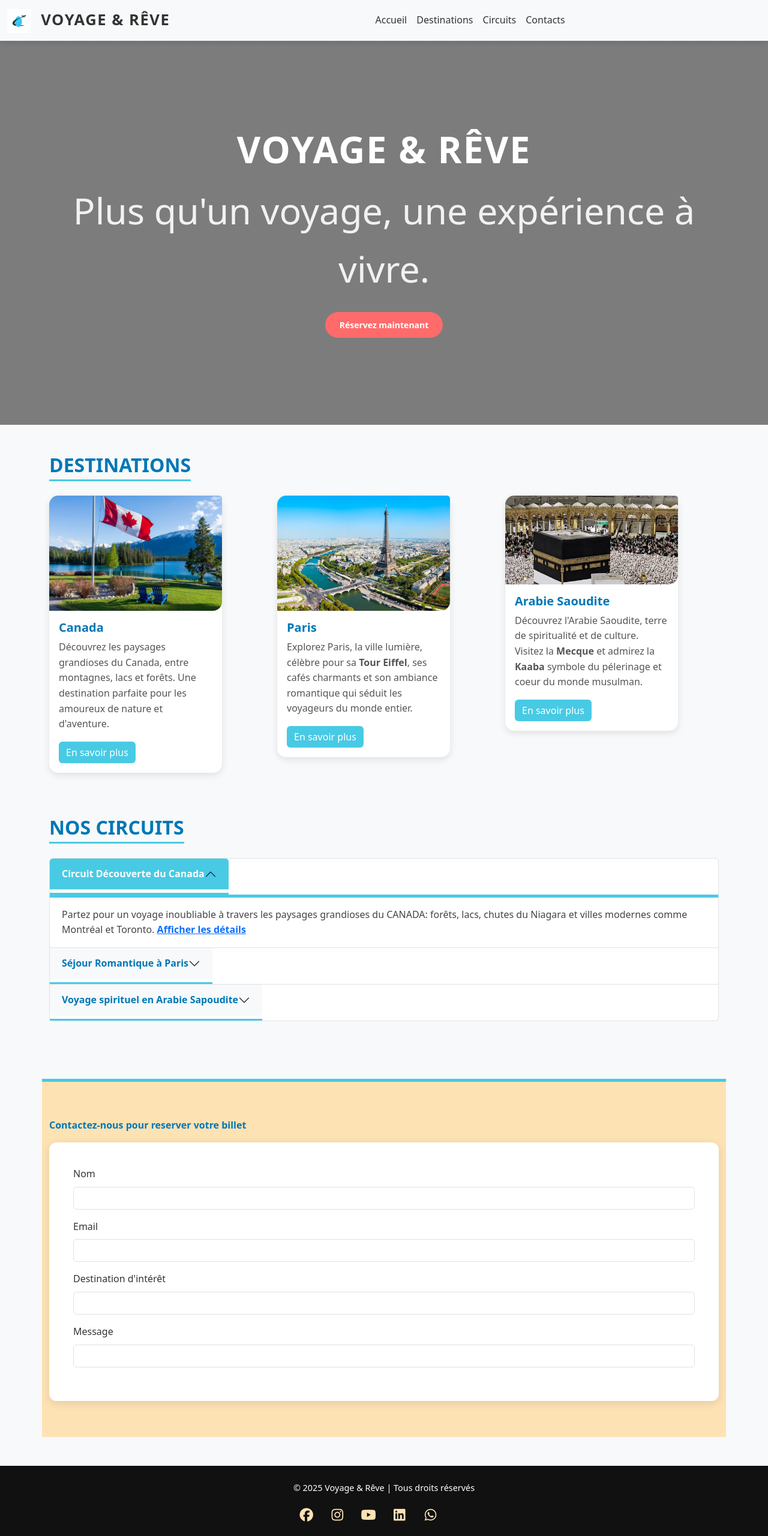
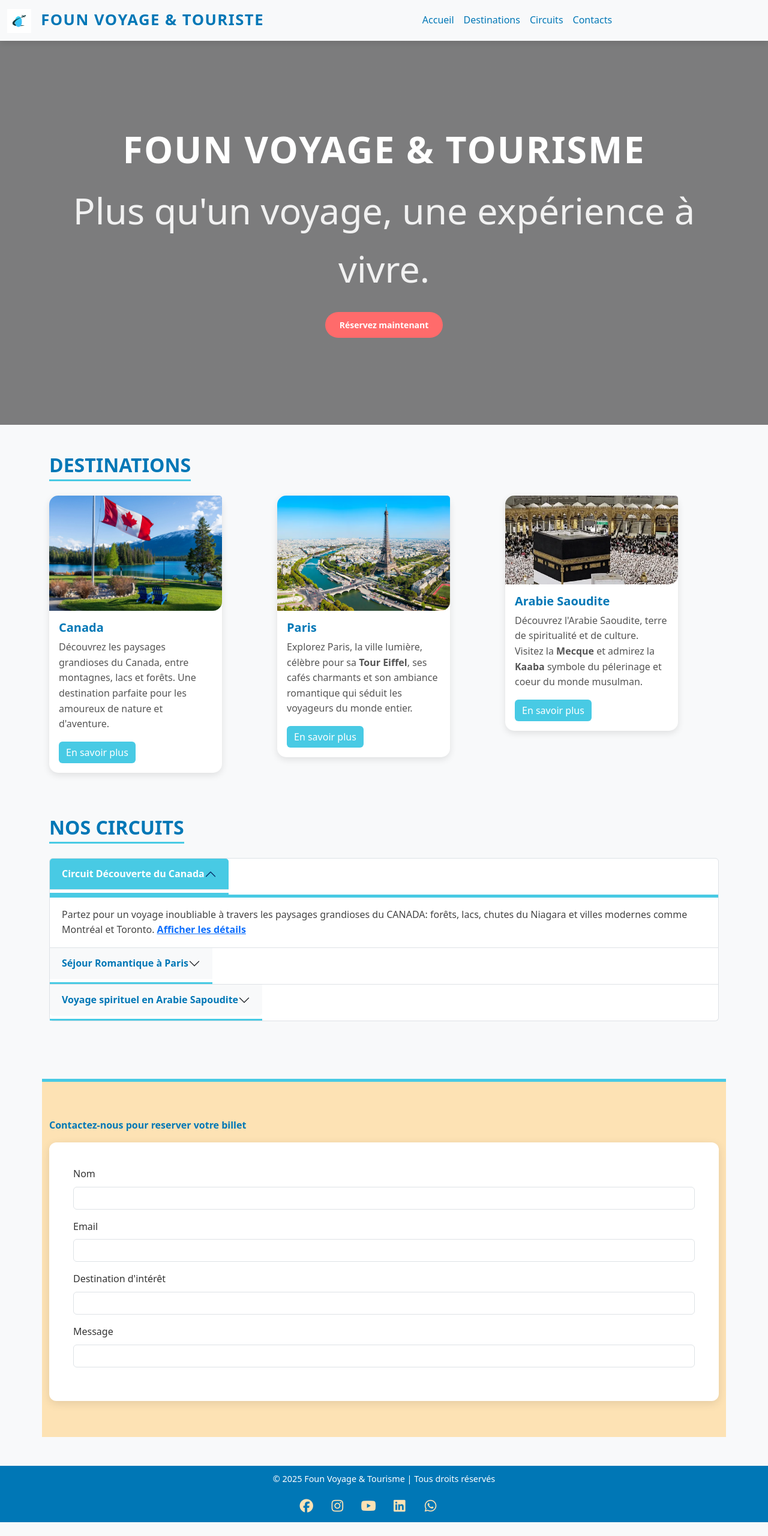
Before and after one commit to FounyC-web/Agence-de-voyage, a plain HTML site: page index.html in a window 1280 px wide. Shown: the whole page at 60% size. After the commit the page ends 2537 px from the top, so only its background shows below. Drawn offline with Linux system fonts and the light colour scheme; some icons are missing.

Commit message:
Modifier index.html

```diff
--- a/css/style.css
+++ b/css/style.css
@@ -17,7 +17,7 @@ body{
 .navbar-brand{
     font-weight: 700;
     font-size: 1.6rem;
-    color: #333;
+    color: #0077b6;
     text-transform: uppercase;
     letter-spacing: 1.5px;
 }
@@ -27,7 +27,7 @@ body{
 }
 
 .nav-link{
-    color: #333;
+    color: #0077b6;
     transition: all 0.3s ease;
     font-weight: 500;
     text-transform: capitalize;
@@ -199,11 +199,11 @@ h2{
 
 /* footer */
 footer{
-    background-color: #111;
+    background-color: #0077b6;
     color: #fff;
     font-size: 0.9rem;
     text-align: center;
-    padding: 25px 0;
+    padding: 10px 0;
 }
 
 footer a {
--- a/index.html
+++ b/index.html
@@ -3,7 +3,7 @@
 <head>
     <meta charset="UTF-8">
     <meta name="viewport" content="width=device-width, initial-scale=1.0">
-    <title>Voyage & rêve</title>
+    <title> Foun Voyage & Tourisme</title>
     <link rel="stylesheet" href="bootstrap-5.3.8-dist/css/bootstrap.css">
     <link rel="stylesheet" href="css/style.css">
     <link rel="stylesheet" href="https://cdnjs.cloudflare.com/ajax/libs/font-awesome/7.0.1/css/all.min.css" integrity="sha512-2SwdPD6INVrV/lHTZbO2nodKhrnDdJK9/kg2XD1r9uGqPo1cUbujc+IYdlYdEErWNu69gVcYgdxlmVmzTWnetw==" crossorigin="anonymous" referrerpolicy="no-referrer" />
@@ -15,7 +15,7 @@
   <div class="container-fluid">
      <a class="navbar-brand" href="#">
     <img src="images/logo1.png" alt="logo de l'agence" width="40" height="40" class="me-2">
-    <span>Voyage & rêve</span>
+    <span>Foun Voyage & Touriste</span>
       </a>
 
     <button class="navbar-toggler" type="button" data-bs-toggle="collapse" data-bs-target="#navbarNav" aria-controls="navbarNav" aria-expanded="false" aria-label="Toggle navigation">
@@ -45,7 +45,7 @@
     <div class="container">
         <div class="d-flex justify-content-center align-items-center hero-text-center">
             <div class="text-center">
-                <h1 class="fw-bold">Voyage & Rêve</h1>
+                <h1 class="fw-bold">Foun Voyage & Tourisme</h1>
                 <p>Plus qu'un voyage, une expérience à vivre.</p>
                 <button type="button" class="btn btn-primary btn-sm">Réservez maintenant</button>
             </div>
@@ -177,7 +177,7 @@
 
   <!-- footer -->
    <footer>
-    <p>&copy; 2025 Voyage & Rêve | Tous droits réservés</p>
+    <p>&copy; 2025 Foun Voyage & Tourisme | Tous droits réservés</p>
     <a href="https://www.facebook.com" target="_blank" aria-label="facebook"><i class="fab fa-facebook"></i></a>
     <a href="https://www.instagram.com" target="_blank" aria-label="instagram"><i class="fab fa-instagram"></i></a>
     <a href="https://www.youtube.com" target="_blank" aria-label="youtube"><i class="fab fa-youtube"></i></a>
```
